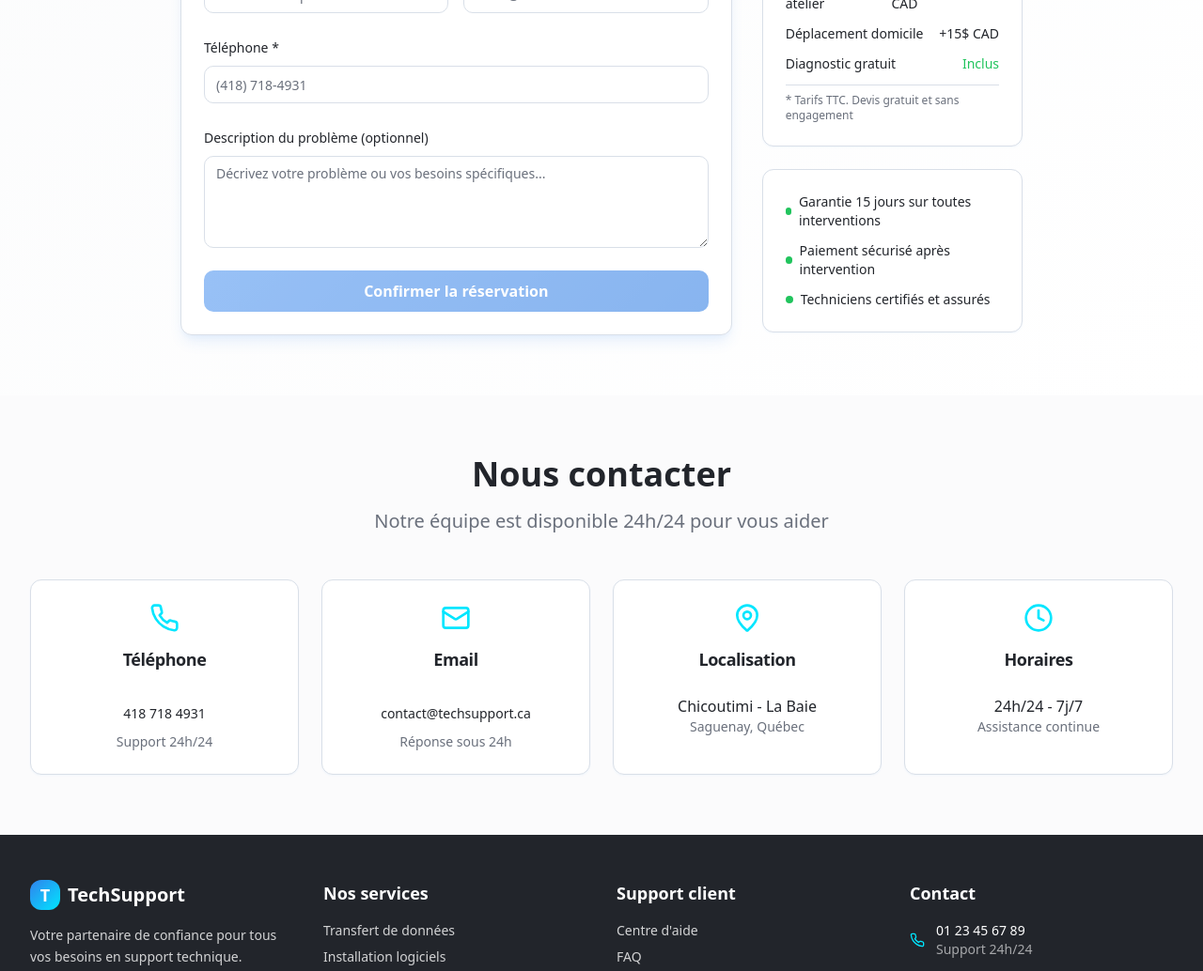
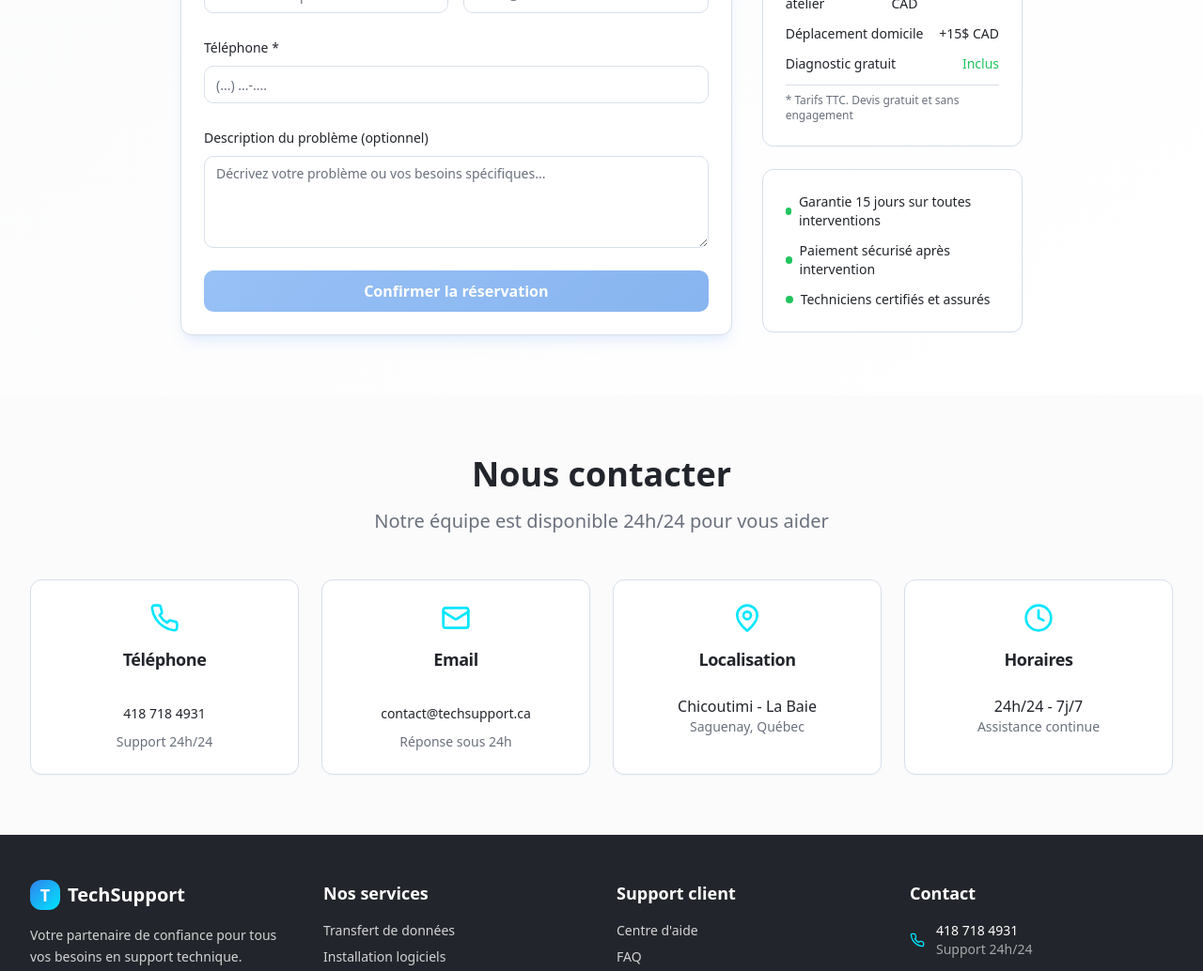
Before and after one commit to MLaminekane/AlloTech, a React (Vite) app: page / in a window 1280 px wide. Shown: the part 2413-3447 px from the top of the page at 94% size. Built offline with nearby package versions, Linux system fonts and the light colour scheme.

Commit message:
Update phone number format in BookingSection and Footer components for consistency and improved user experience.

```diff
--- a/src/components/BookingSection.tsx
+++ b/src/components/BookingSection.tsx
@@ -255,7 +255,7 @@ const BookingSection = () => {
                        <Input
                          id="phone"
                          type="tel"
-                         placeholder="(418) 718-4931"
+                         placeholder="(...) ...-...."
                          value={formData.phone}
                          onChange={(e) => setFormData({...formData, phone: sanitizeInput(e.target.value)})}
                          maxLength={20}
--- a/src/components/Footer.tsx
+++ b/src/components/Footer.tsx
@@ -68,7 +68,7 @@ const Footer = () => {
               <div className="flex items-center space-x-3">
                 <Phone className="h-4 w-4 text-accent" />
                 <div>
-                  <button onClick={() => window.open('tel:0123456789', '_self')} className="font-medium hover:text-accent transition-colors">01 23 45 67 89</button>
+                  <button onClick={() => window.open('tel:4187184931', '_self')} className="font-medium hover:text-accent transition-colors">418 718 4931</button>
                   <div className="text-background/60">Support 24h/24</div>
                 </div>
               </div>
```
